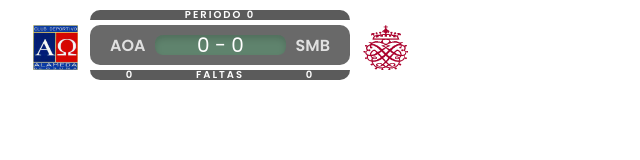
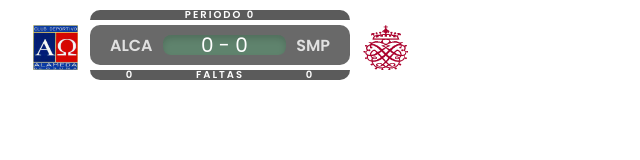
Before and after one commit to danielhergil/fmp-scoreboard-app, a website: page index.html in a window 1280 px wide. Shown: the full height of the page, 0-640 px from the left. Drawn offline with Linux system fonts and the light colour scheme; no server answers.

Commit message:
Updated scoreboard index.html

```diff
--- a/index.html
+++ b/index.html
@@ -130,19 +130,19 @@
 
           <!-- Team 1 logo (outside row width) -->
           <div class="team-logo team-logo-left">
-            <img src="team1Logo.png" alt="AOA" style="width:90px;height:90px;">
+            <img src="team1Logo.png" alt="ALCA" style="width:90px;height:90px;">
           </div>
 
           <!-- Team names and score (row 2 with logo width included) -->
           <div class="team-names-score">
-            <div class="team-name" id="team1-name">AOA</div>
+            <div class="team-name" id="team1-name">ALCA</div>
             <div class="score" id="score">0 - 0</div>
-            <div class="team-name" id="team2-name">SMB</div>
+            <div class="team-name" id="team2-name">SMP</div>
           </div>
 
           <!-- Team 2 logo (outside row width) -->
           <div class="team-logo team-logo-right">
-          <img src="team2Logo.png" alt="SMB" style="width:90px;height:90px;">
+          <img src="team2Logo.png" alt="SMP" style="width:90px;height:90px;">
           </div>
 
           <!-- Fouls -->
```
